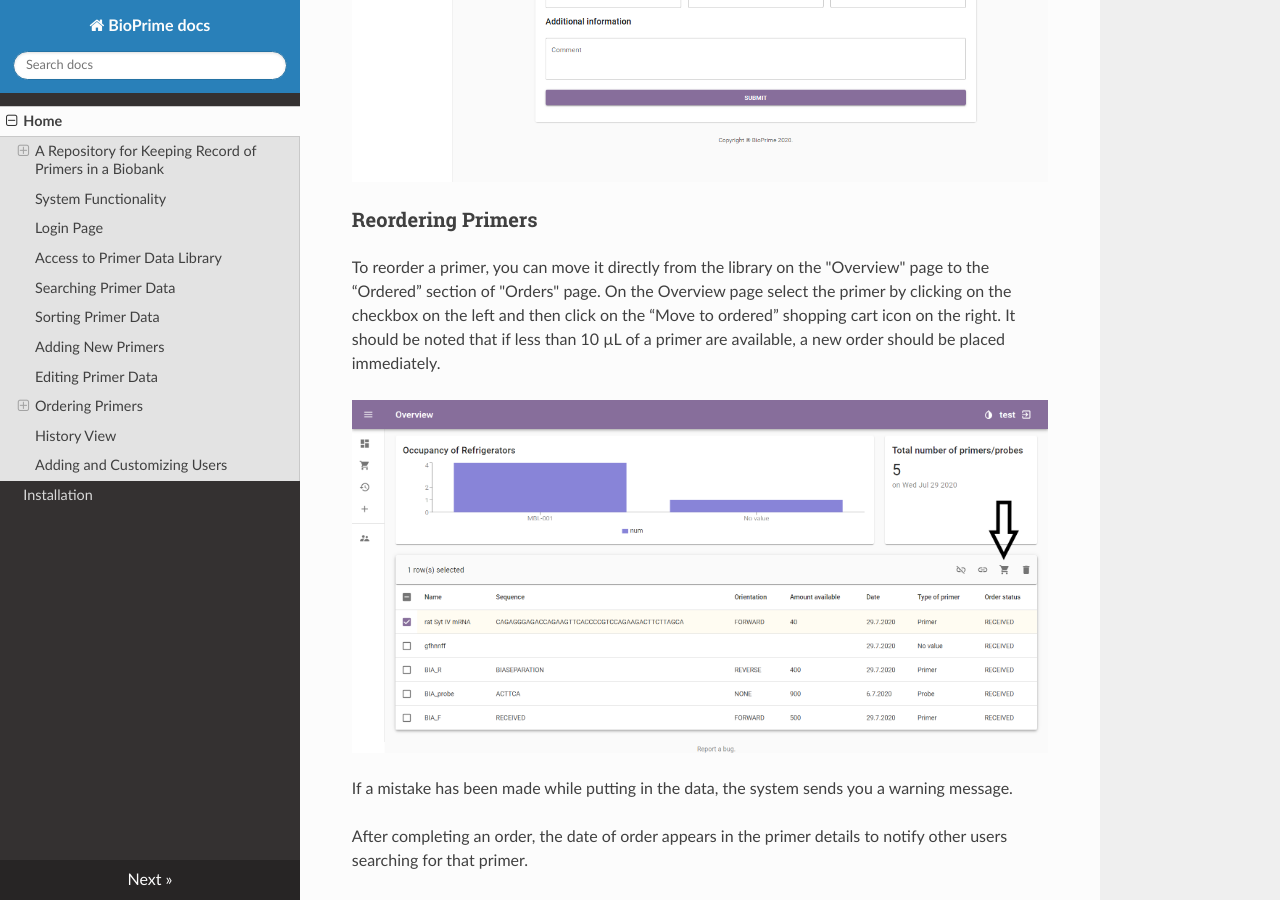
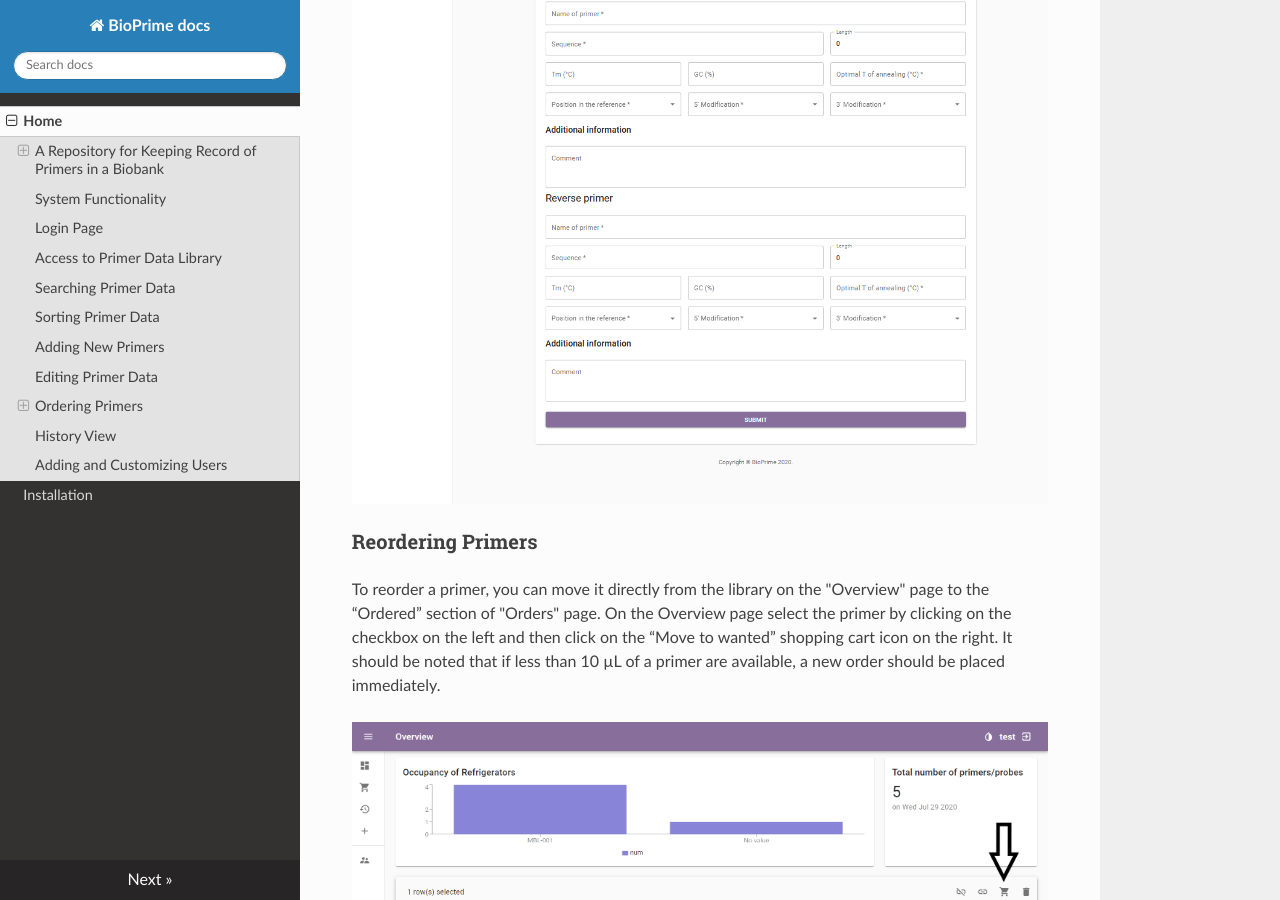
Before and after one commit to Bio-Prime/documentation, an MkDocs documentation site: the page built from docs/index.md, in a window 1280 px wide and 900 px high, scrolled down 23000 px. Built offline with MkDocs 1.6.1, drawn with Linux system fonts in a browser that asks for light colours; nearby versions of some CDN libraries; old or Windows-style settings are respelled for this version of MkDocs; some of the changed text lies outside the part shown.

```diff
--- a/docs/index.md
+++ b/docs/index.md
@@ -263,7 +269,7 @@ When ordering two primers simultaneously, common features are required first and
 
 ### Reordering Primers
 
-To reorder a primer, you can move it directly from the library on the "Overview" page to the “Ordered” section of "Orders" page. On the Overview page select the primer by clicking on the checkbox on the left and then click on the “Move to ordered” shopping cart icon on the right. It should be noted that if less than 10 µL of a primer are available, a new order should be placed immediately.
+To reorder a primer, you can move it directly from the library on the "Overview" page to the “Ordered” section of "Orders" page. On the Overview page select the primer by clicking on the checkbox on the left and then click on the “Move to wanted” shopping cart icon on the right. It should be noted that if less than 10 µL of a primer are available, a new order should be placed immediately.
 
 ![movetoordered](./movetoordered.png)
 
```
Also changed, not shown: other parts of docs/index.md (+7 -1 lines), docs/logos.png (added).
